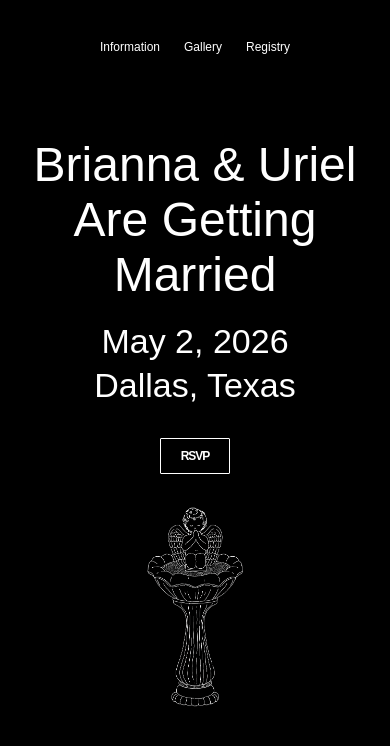
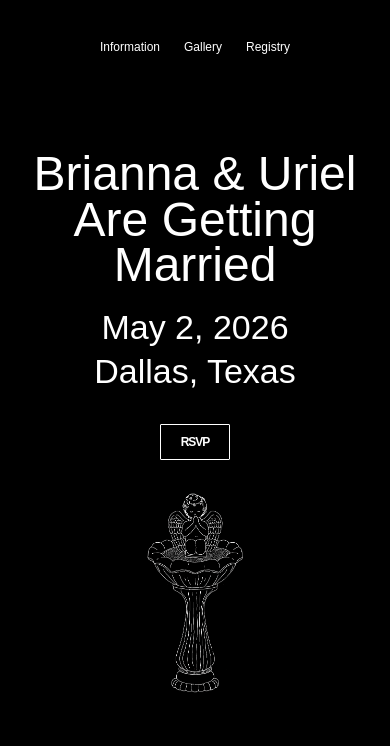
Before and after one commit to isabaez/wedding-website, a Next.js app: page / in a window 390 px wide. Shown: the top 746 px of the page. Built offline with nearby package versions, Linux system fonts and the light colour scheme; a web font is replaced by a local one.

Commit message:
mobile spacing updates

```diff
--- a/src/app/components/global/globals.scss
+++ b/src/app/components/global/globals.scss
@@ -90,6 +90,7 @@ body {
 .h1, .h2, .h3, .h4, .h5, .h6 {
   font-family: $serif;
   font-weight: 400;
+  line-height: .95;
 }
 
 
--- a/src/app/components/home/home.module.scss
+++ b/src/app/components/home/home.module.scss
@@ -1,6 +1,6 @@
 .page {
   min-height: 100svh;
-  padding: 6rem 1.8rem;
+  padding: 8rem 1.8rem;
   display: flex;
   justify-content: center;
   align-items: center;
```
